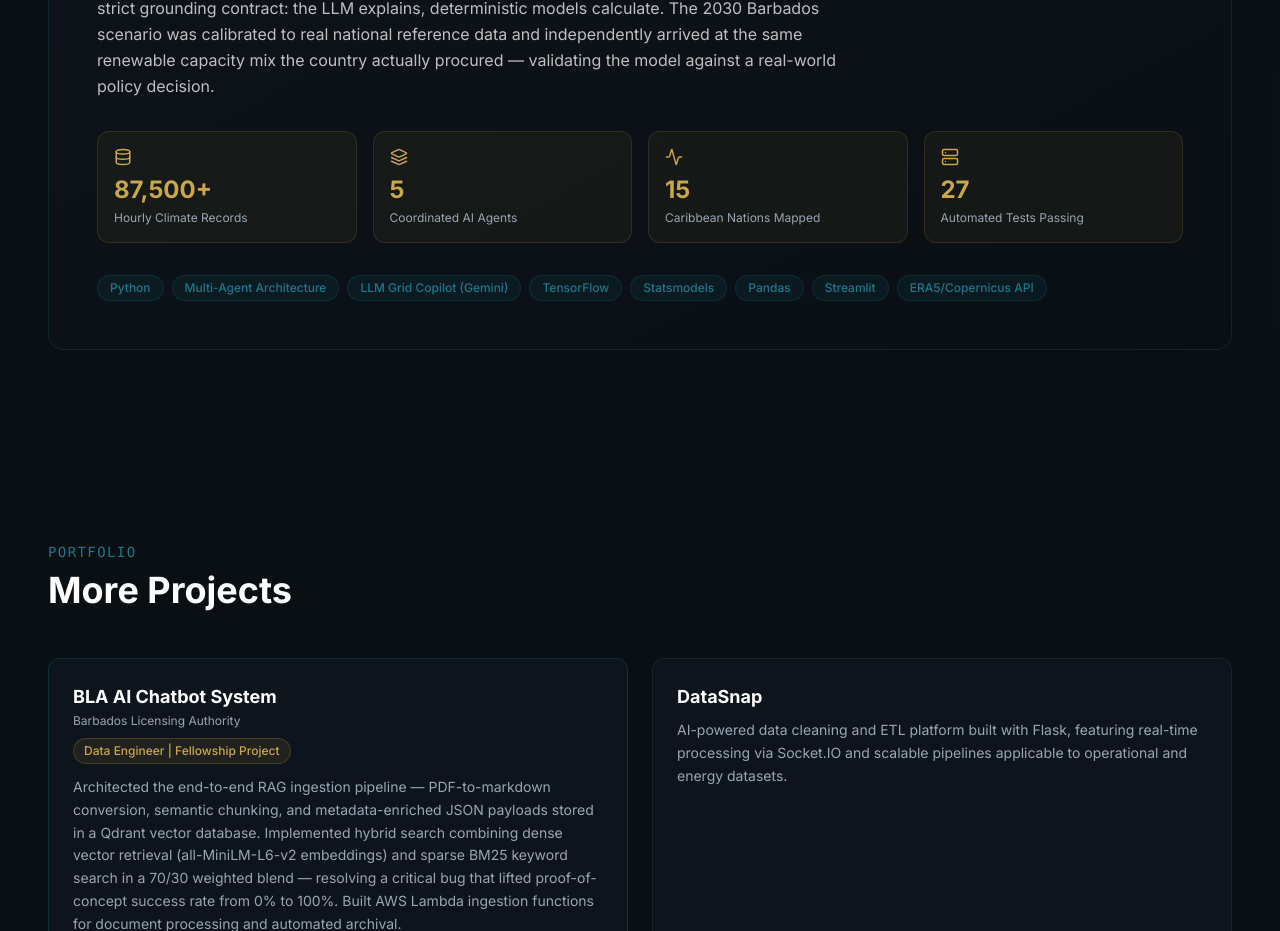
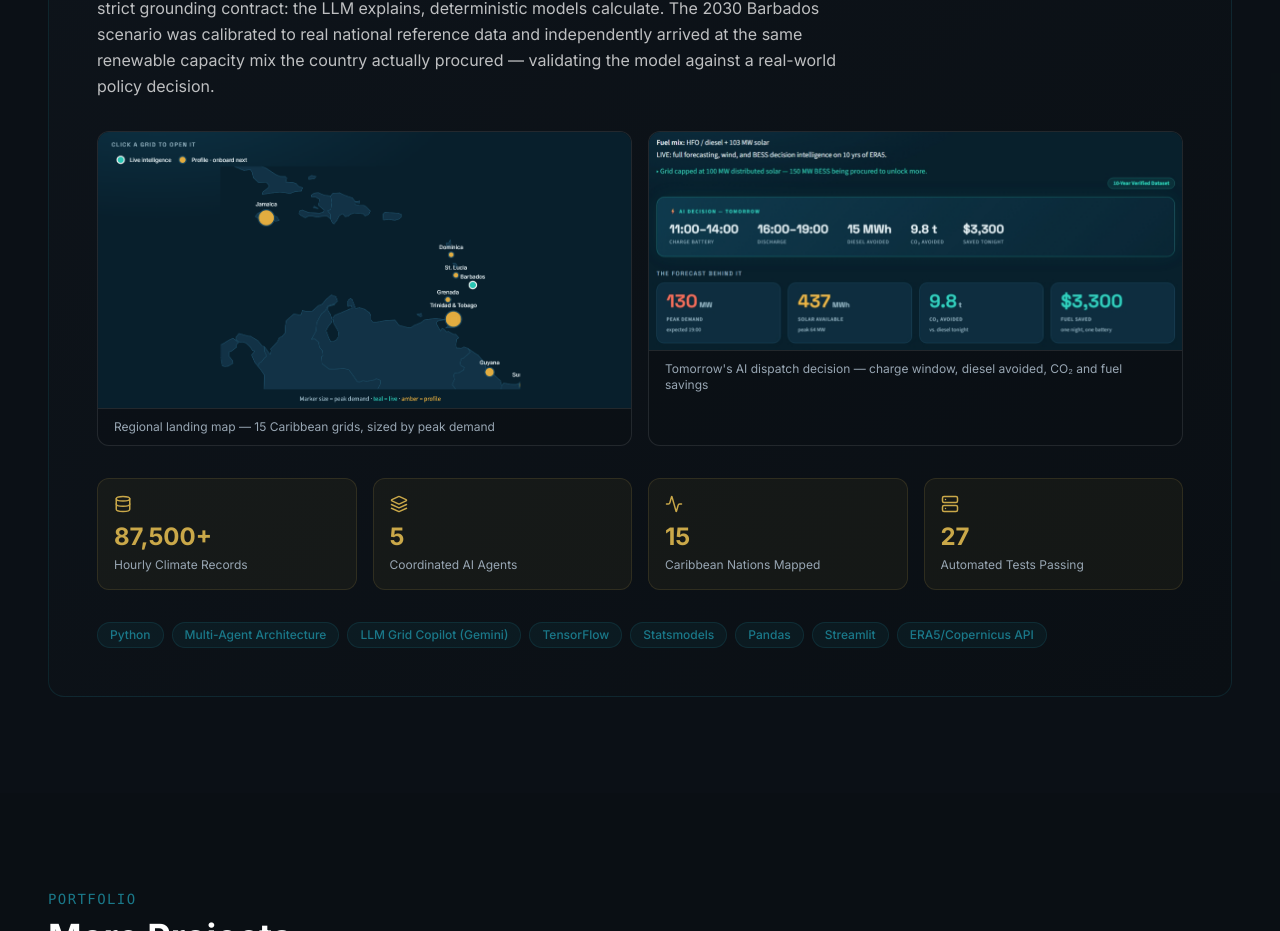
Before and after one commit to drewai25/andrew-narine-portfolio, a React (Vite) app: page / in a window 1280 px wide. Shown: the part 1960-2891 px from the top of the page. Built offline with nearby package versions, Linux system fonts and the light colour scheme.

Commit message:
Add CaribbeanGridAI screenshots to featured project

```diff
--- a/src/components/sections/FeaturedProject.tsx
+++ b/src/components/sections/FeaturedProject.tsx
@@ -2,6 +2,8 @@ import { motion } from "framer-motion";
 import { useInView } from "framer-motion";
 import { useRef } from "react";
 import { ExternalLink, Github, Database, Activity, Layers, Server } from "lucide-react";
+import gridaiMap from "../../assets/gridai_map.png";
+import gridaiDashboard from "../../assets/gridai_dashboard.png";
 
 const metrics = [
   { label: "Hourly Climate Records", value: "87,500+", icon: Database },
@@ -97,6 +99,31 @@ export function FeaturedProject() {
               actually procured — validating the model against a real-world policy decision.
             </p>
 
+            <div className="grid md:grid-cols-2 gap-4 mb-8">
+              <figure className="rounded-xl overflow-hidden border border-white/10 bg-background/40">
+                <img
+                  src={gridaiMap}
+                  alt="CaribbeanGridAI regional map — 15 Caribbean nations with live and profiled grids"
+                  className="w-full h-auto"
+                  loading="lazy"
+                />
+                <figcaption className="px-4 py-2.5 text-xs text-muted-foreground border-t border-white/10">
+                  Regional landing map — 15 Caribbean grids, sized by peak demand
+                </figcaption>
+              </figure>
+              <figure className="rounded-xl overflow-hidden border border-white/10 bg-background/40">
+                <img
+                  src={gridaiDashboard}
+                  alt="CaribbeanGridAI dashboard — AI battery dispatch decision with forecast metrics"
+                  className="w-full h-auto"
+                  loading="lazy"
+                />
+                <figcaption className="px-4 py-2.5 text-xs text-muted-foreground border-t border-white/10">
+                  Tomorrow's AI dispatch decision — charge window, diesel avoided, CO₂ and fuel savings
+                </figcaption>
+              </figure>
+            </div>
+
             <div className="grid grid-cols-2 md:grid-cols-4 gap-4 mb-8">
               {metrics.map(({ label, value, icon: Icon }, i) => (
                 <motion.div
```
Also changed, not shown: src/assets/gridai_dashboard.png (added), src/assets/gridai_map.png (added).
